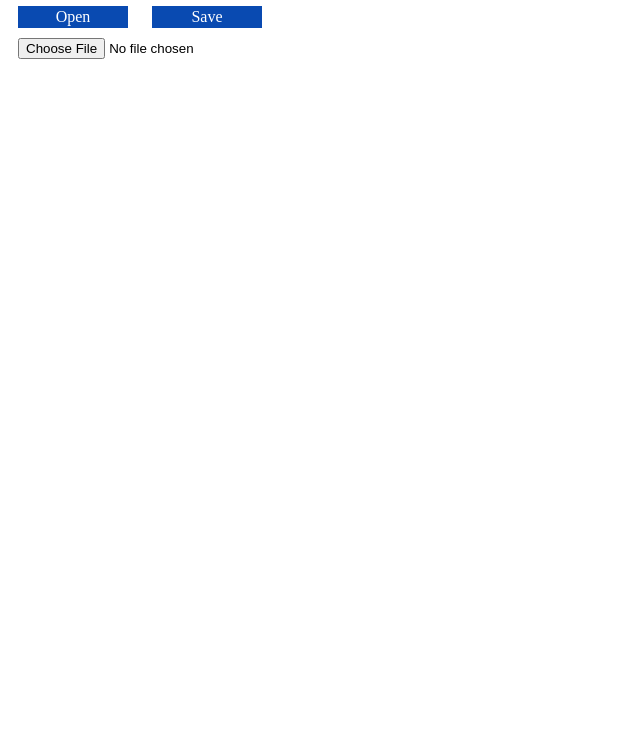
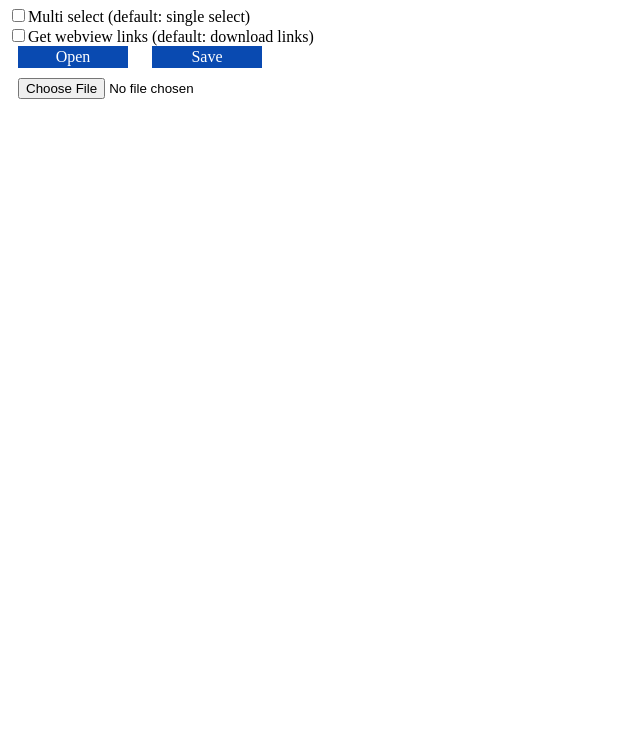
Before and after one commit to zachzi/zachzi.github.io, a plain HTML site: page index.html in a window 1280 px wide. Shown: the part 60-800 px from the top of the page, without its empty margins (0-640 px from the left). Drawn offline with nearby package versions, Linux system fonts and the light colour scheme.

Commit message:
Update index.html

```diff
--- a/index.html
+++ b/index.html
@@ -36,6 +36,12 @@
     <header>
         <h1>Awesome Test App!</h1>
     </header>
+    <div>
+        <input id="multiSelect" type="checkbox">Multi select (default: single select)
+    </div>
+    <div>
+        <input id="webviewLink" type="checkbox">Get webview links (default: download links)
+    </div>
     <div>
         <div id="open" class="button button-blue">Open</div>
         <div id="save" class="button button-blue">Save</div>
```
